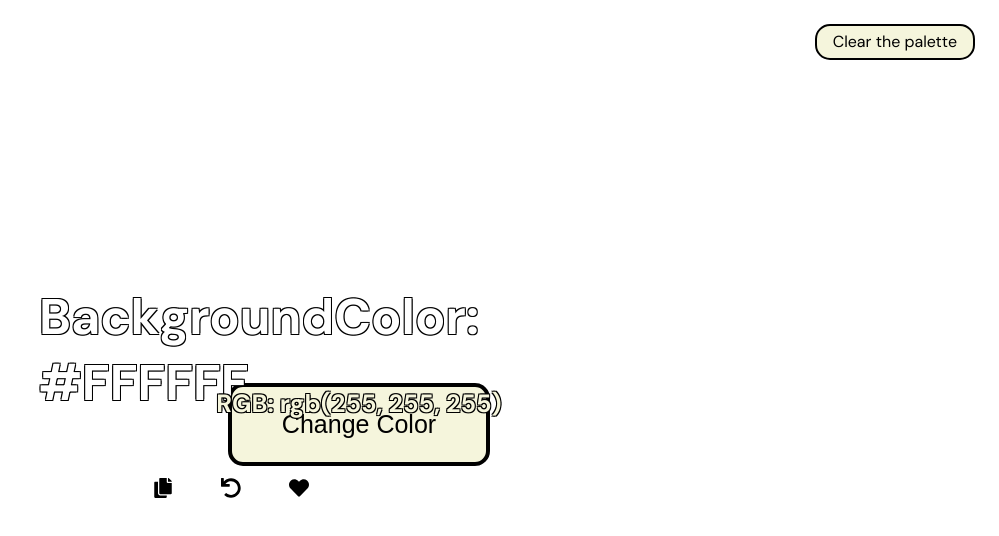
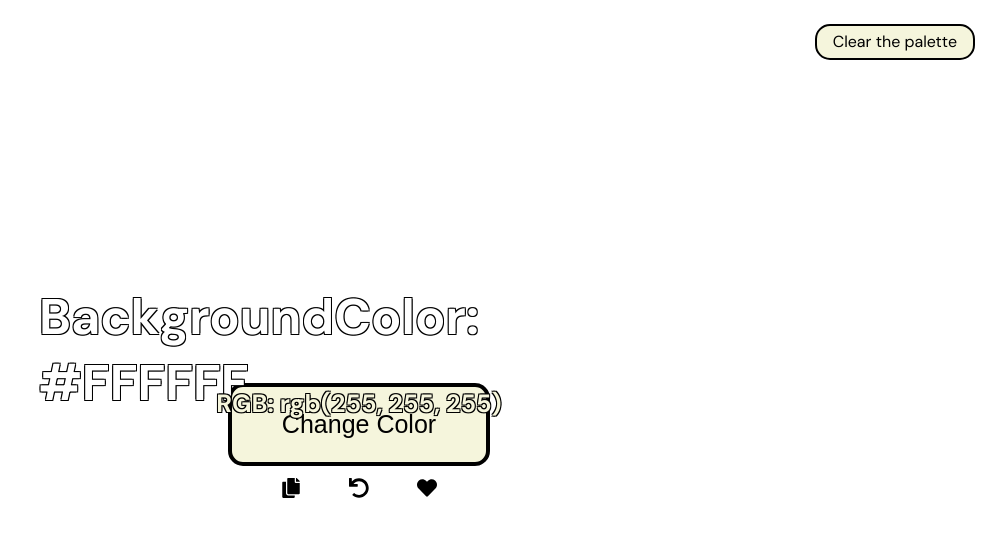
Before and after one commit to melpsh/colorExtender, a React (Vite) app: page / in a window 1280 px wide. Shown: the top 536 px of the page, without its empty margins (281-1280 px from the left). Built offline with nearby package versions, Linux system fonts and the light colour scheme; a web font is replaced by a local one.

Commit message:
center the div

```diff
--- a/src/App.css
+++ b/src/App.css
@@ -73,12 +73,12 @@
   cursor: pointer;
 }
 
-.icons-container {
+/* .icons-container {
   position: absolute;
   top: 55%;
-  left: 45%;
+  left: 50%;
   transform: translate(-50%, -50%);
-}
+} */
 
 @keyframes copyAnimation {
   0% {
--- a/src/App.jsx
+++ b/src/App.jsx
@@ -94,14 +94,14 @@ function App() {
         currentColor={backgroundColor}
         onColorChange={handlebackGroundColorChange}
       />
-      <div className="icons-container">
+      <span className="icons-container">
       <Icons
         backgroundColor={backgroundColor}
         onUndo={handleUndo}
         onLike={handleLike}
         ref={animationRef}
       />
-      </div>
+      </span>
       <ColorPalette
         colors={[...addedColors]}
         onColorClick={handleColorClick}
--- a/src/components/Button.css
+++ b/src/components/Button.css
@@ -76,7 +76,7 @@
 .icons-container {
   position: absolute;
   top: 55%;
-  left: 45%;
+  left: 50%;
   transform: translate(-50%, -50%);
 }
 
--- a/src/components/Icons.css
+++ b/src/components/Icons.css
@@ -8,8 +8,8 @@
     display: flex;
     justify-content: center;
     align-items: center;
-    margin-top: 1.5rem; /* Add some margin to separate from the button */
-    width: 100%; /* Ensure it takes full width for centering */
+    margin-top: 1.5rem;
+    width: 100%;
     flex-wrap: wrap;
   }
 
--- a/src/components/Icons.jsx
+++ b/src/components/Icons.jsx
@@ -28,14 +28,14 @@ const Icons = ({ onCopy, onUndo, onLike, backgroundColor }) => {
   };
 
   return (
-    <div className="icons-container">
+    <section className="icons-container">
       <FaCopy
         onClick={handleCopy}
         className={`icon icon-copy ${copyClicked ? 'clicked' : ''}`}
       />
       <FaUndo onClick={handleUndo} className="icon" />
       <FaHeart onClick={handleLike} className="icon" />
-    </div>
+    </section>
   );
 };
 
```
